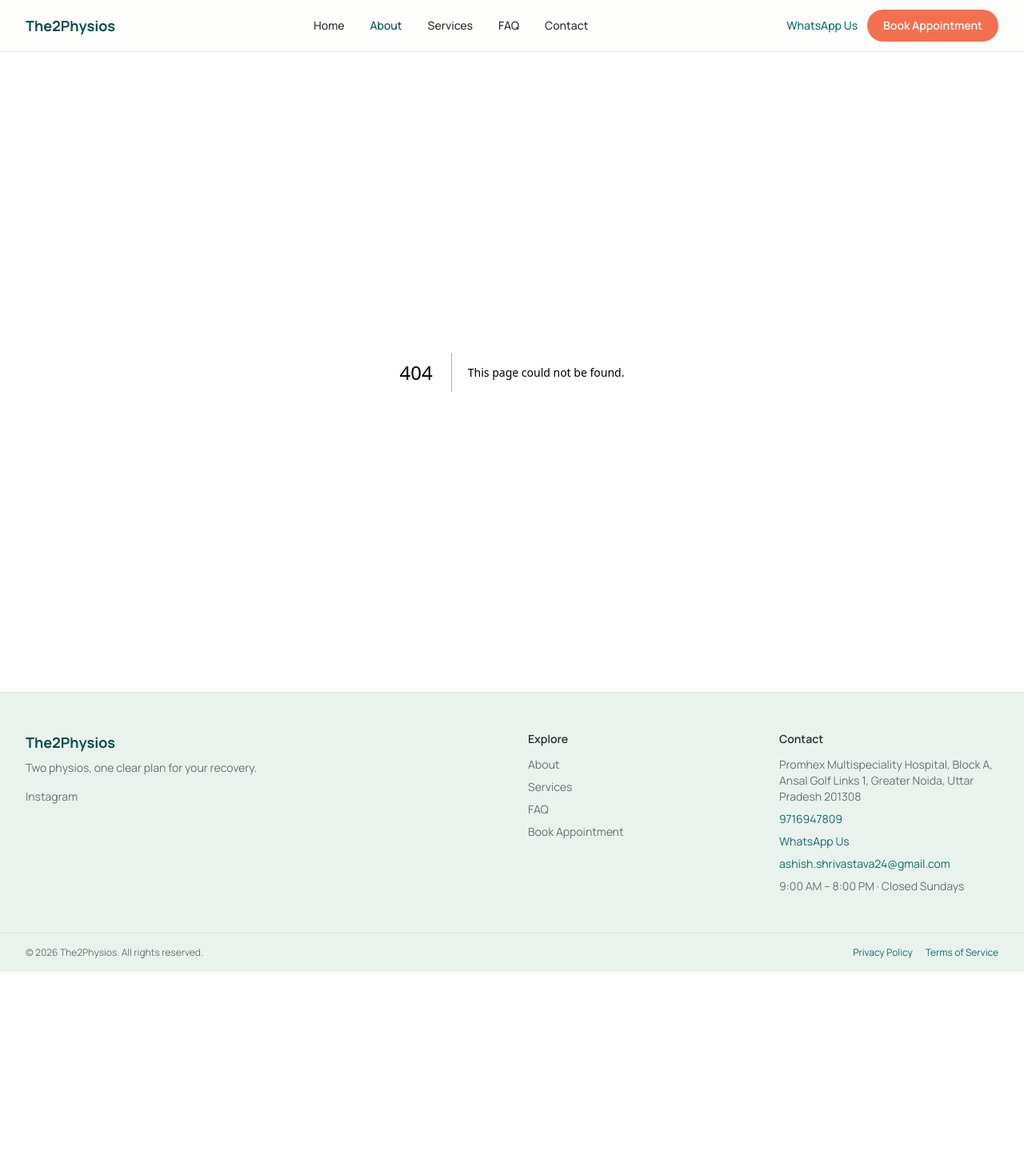
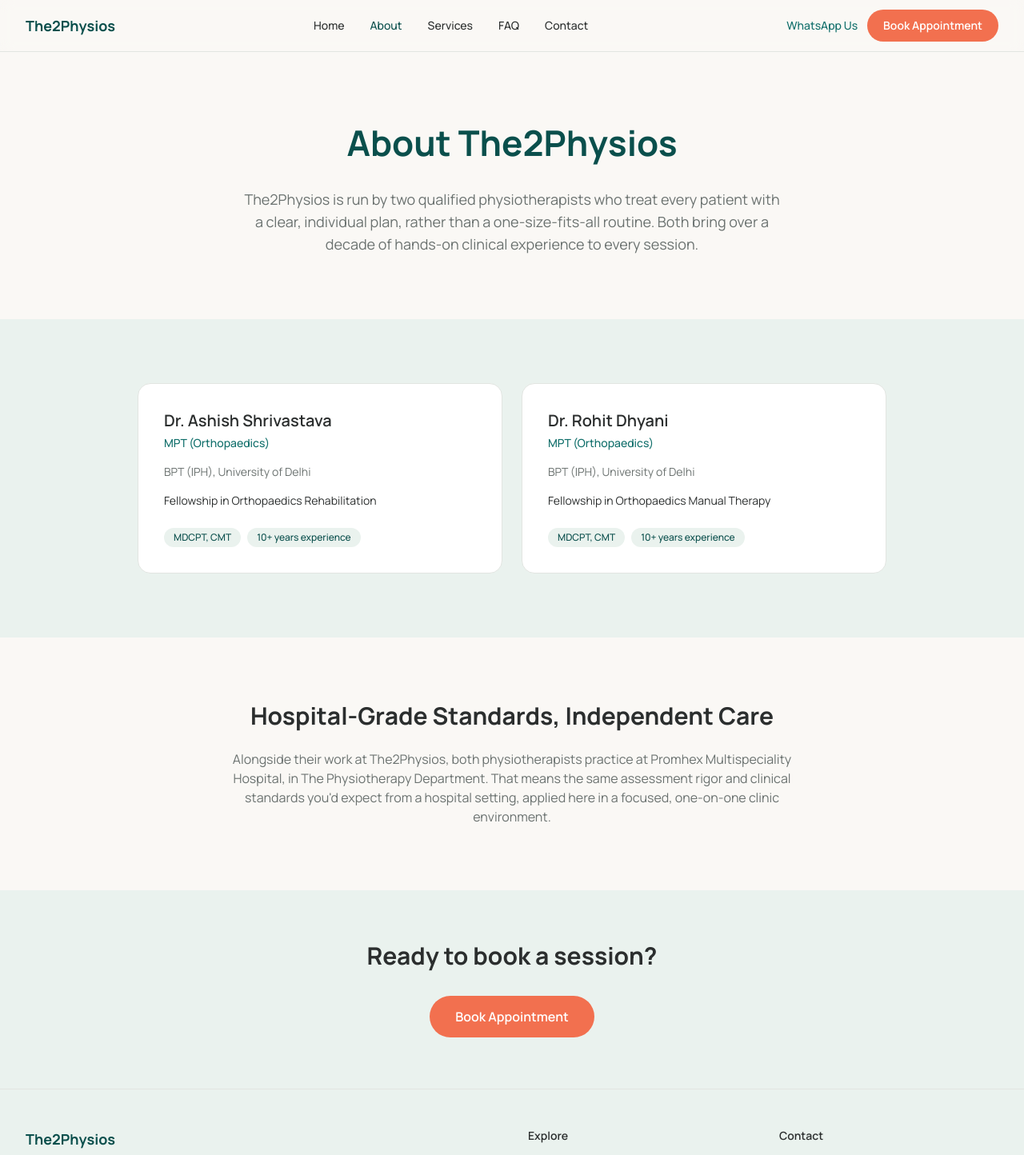
Before and after one commit to prthm412/clinic-website, a Next.js app: page /about in a window 1280 px wide. Before the commit this address had no page. Shown: the top 1444 px of the page at 80% size. Before the commit the page ends 1215 px from the top, so only its background shows below. Built offline with nearby package versions, Linux system fonts and the light colour scheme.

Commit message:
Add About page with physio bios and hospital info section

```diff
--- /dev/null
+++ b/app/about/page.tsx
@@ -0,0 +1,67 @@
+import Link from "next/link";
+import { clinicConfig } from "@/content/clinic-config";
+import PhysioCard from "@/components/PhysioCard";
+
+export default function AboutPage() {
+  return (
+    <main className="flex-1">
+      {/* Intro */}
+      <section className="bg-bg">
+        <div className="mx-auto max-w-[900px] px-4 sm:px-6 lg:px-8 py-16 sm:py-20 text-center">
+          <h1 className="text-[clamp(1.75rem,4vw,2.75rem)] font-bold text-primary-dark">
+            About {clinicConfig.name}
+          </h1>
+          <p className="mx-auto mt-6 max-w-2xl text-base sm:text-lg text-muted">
+            {clinicConfig.name} is run by two qualified physiotherapists who
+            treat every patient with a clear, individual plan, rather than a
+            one-size-fits-all routine. Both bring over a decade of hands-on
+            clinical experience to every session.
+          </p>
+        </div>
+      </section>
+
+      {/* Physio cards */}
+      <section className="bg-bg-alt">
+        <div className="mx-auto max-w-[1000px] px-4 sm:px-6 lg:px-8 py-16 sm:py-20">
+          <div className="grid gap-6 sm:grid-cols-2">
+            <PhysioCard physio={clinicConfig.team.physio1} />
+            <PhysioCard physio={clinicConfig.team.physio2} />
+          </div>
+        </div>
+      </section>
+
+      {/* Hospital affiliation — credibility framing */}
+      <section className="bg-bg">
+        <div className="mx-auto max-w-[800px] px-4 sm:px-6 lg:px-8 py-16 sm:py-20 text-center">
+          <h2 className="text-2xl sm:text-3xl font-bold text-text">
+            Hospital-Grade Standards, Independent Care
+          </h2>
+          <p className="mt-6 text-base text-muted">
+            Alongside their work at {clinicConfig.name}, both physiotherapists
+           practice at {clinicConfig.hospital.name}, in{" "}
+            {clinicConfig.hospital.department}. That means the same assessment rigor and clinical standards
+            you'd expect from a hospital setting, applied here in a
+            focused, one-on-one clinic environment.
+          </p>
+        </div>
+      </section>
+
+      {/* CTA */}
+      <section className="bg-bg-alt">
+        <div className="mx-auto max-w-[1280px] px-4 sm:px-6 lg:px-8 py-16 text-center">
+          <h2 className="text-2xl sm:text-3xl font-bold text-text">
+            Ready to book a session?
+          </h2>
+          <div className="mt-8">
+            <Link
+              href="/book"
+              className="inline-block rounded-full bg-accent px-8 py-3.5 text-base font-semibold text-white hover:bg-accent-dark transition-colors"
+            >
+              Book Appointment
+            </Link>
+          </div>
+        </div>
+      </section>
+    </main>
+  );
+}
--- /dev/null
+++ b/components/PhysioCard.tsx
@@ -0,0 +1,29 @@
+type Physio = {
+  name: string;
+  university: string;
+  qualifications: string;
+  specialization: string;
+  certifications: string;
+  yearsExperience: string;
+};
+
+export default function PhysioCard({ physio }: { physio: Physio }) {
+  return (
+    <div className="rounded-2xl border border-border bg-white p-8">
+      <p className="text-xl font-semibold text-text">{physio.name}</p>
+      <p className="mt-1 text-sm font-medium text-primary">
+        {physio.qualifications}
+      </p>
+      <p className="mt-4 text-sm text-muted">{physio.university}</p>
+      <p className="mt-4 text-sm text-text">{physio.specialization}</p>
+      <div className="mt-6 flex flex-wrap gap-2">
+        <span className="rounded-full bg-bg-alt px-3 py-1 text-xs font-medium text-primary-dark">
+          {physio.certifications}
+        </span>
+        <span className="rounded-full bg-bg-alt px-3 py-1 text-xs font-medium text-primary-dark">
+          {physio.yearsExperience} years experience
+        </span>
+      </div>
+    </div>
+  );
+}
--- a/content/clinic-config.ts
+++ b/content/clinic-config.ts
@@ -1,7 +1,7 @@
 export const clinicConfig = {
   name: "The2Physios",
   tagline: "Two physios, one clear plan for your recovery.",
-  trademarkNumber: "7917813", // Trademark registration number
+  trademarkNumber: 7917813, // Trademark registration number
 
   contact: {
     address:
```
